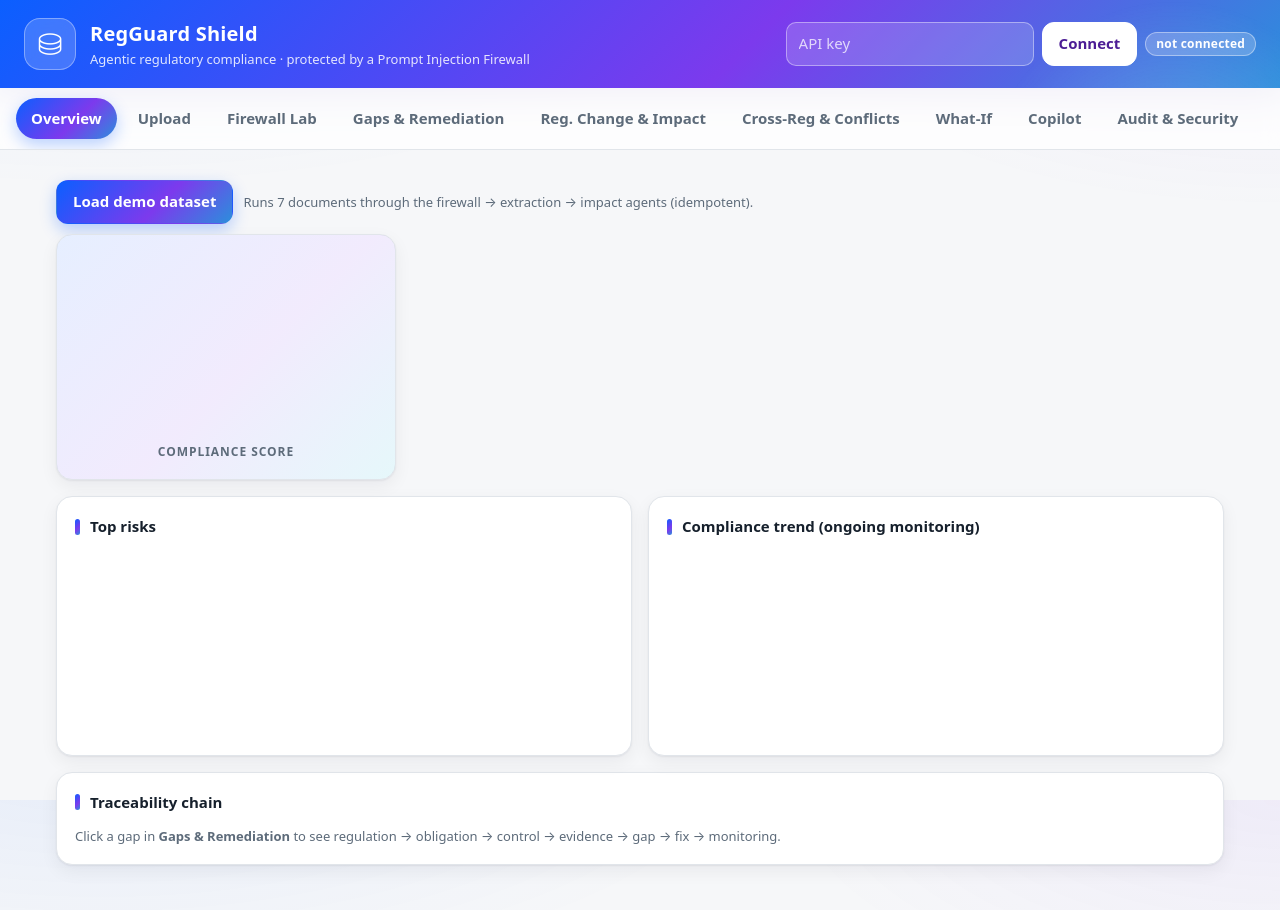
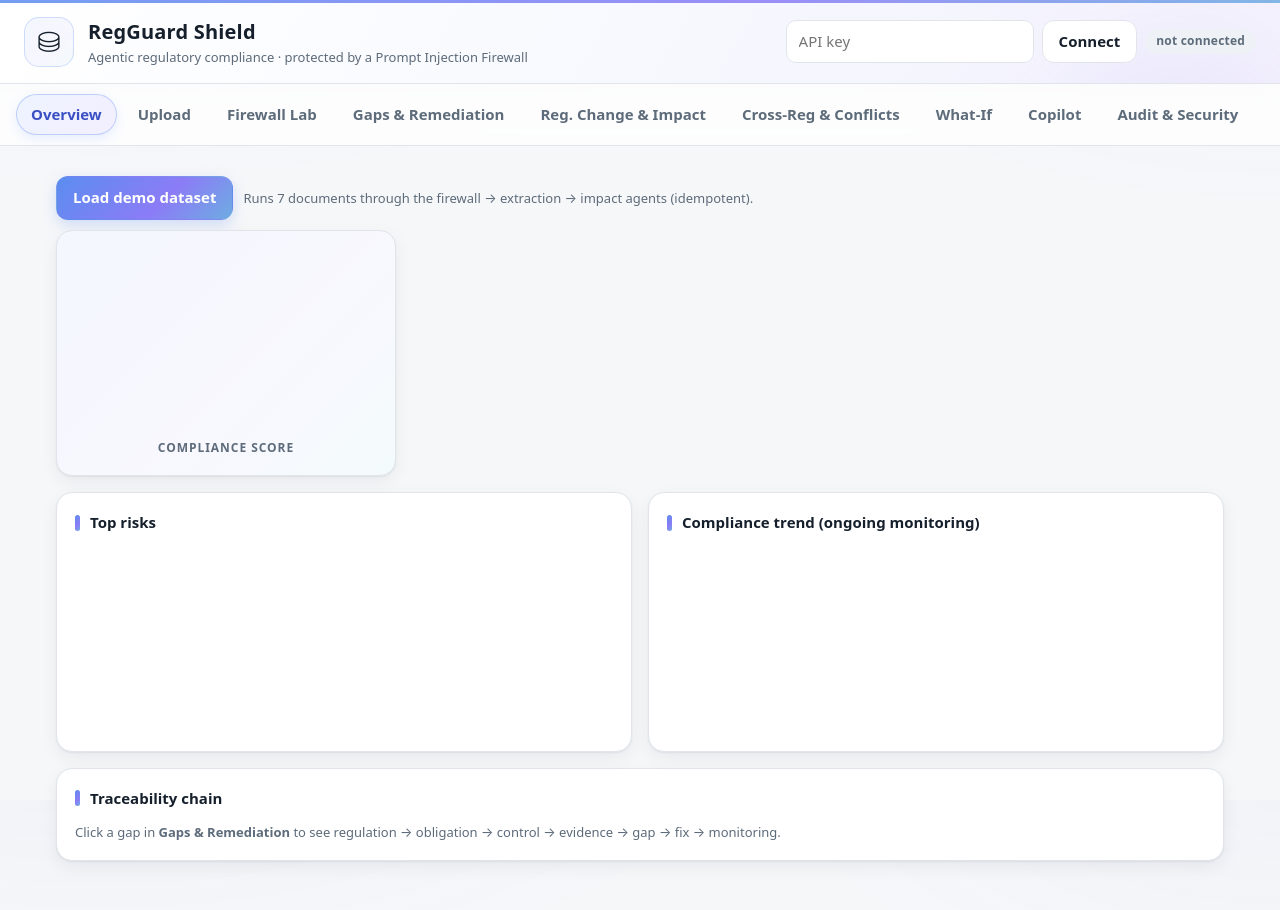
Before and after one commit to bhadauriasagar123/GitGaurd, a plain HTML site: page static/index.html in a window 1280 px wide. Drawn offline with Linux system fonts and the light colour scheme; no server answers.

Commit message:
UI: subtler, whiter palette (light header, tinted tabs, softer accents)

```diff
--- a/static/index.html
+++ b/static/index.html
@@ -3,7 +3,7 @@
 <head>
 <meta charset="utf-8">
 <meta name="viewport" content="width=device-width, initial-scale=1">
-<meta name="theme-color" content="#7c3aed">
+<meta name="theme-color" content="#f6f8fe">
 <title>RegGuard Shield</title>
 <link rel="stylesheet" href="/static/style.css">
 </head>
--- a/static/style.css
+++ b/static/style.css
@@ -2,8 +2,8 @@
 :root{
   --bg:#f6f7f9;--card:#fff;--ink:#16202c;--muted:#5d6b7a;--line:#e1e5ea;--brand:#0b5fff;--violet:#7c3aed;--cyan:#06b6d4;--pink:#ec4899;
   --ok:#12805c;--warn:#b7791f;--bad:#c53030;--crit:#8b1d1d;--chip:#eef2f7;
-  --g-brand:linear-gradient(135deg,#0b5fff 0%,#7c3aed 58%,#06b6d4 120%);
-  --g-brand-soft:linear-gradient(135deg,rgba(11,95,255,.10),rgba(124,58,237,.10) 55%,rgba(6,182,212,.10));
+  --g-brand:linear-gradient(135deg,#5b8def 0%,#8b7cf6 60%,#5fc4d8 120%);   /* softened accent (was a saturated blue) */
+  --g-brand-soft:linear-gradient(135deg,rgba(91,141,239,.07),rgba(139,124,246,.06) 55%,rgba(95,196,216,.07));
   --g-ok:linear-gradient(135deg,#12a37a,#06b6d4);--g-warn:linear-gradient(135deg,#f59e0b,#ef6c3a);--g-bad:linear-gradient(135deg,#ef4444,#be123c);--g-crit:linear-gradient(135deg,#be123c,#6b0f2a);
   --shadow:0 1px 2px rgba(16,24,40,.06),0 6px 18px rgba(16,24,40,.06);--shadow-lg:0 12px 32px rgba(11,95,255,.16),0 2px 6px rgba(16,24,40,.08);
   --r:16px;--ease:cubic-bezier(.2,.8,.2,1)}
@@ -11,25 +11,24 @@
 *{box-sizing:border-box}
 html{scroll-behavior:smooth}
 body{margin:0;color:var(--ink);font:15px/1.55 system-ui,-apple-system,"Segoe UI",Roboto,sans-serif;
-  background:radial-gradient(1100px 420px at 8% -8%,rgba(11,95,255,.07),transparent 60%),radial-gradient(900px 380px at 100% 0%,rgba(124,58,237,.06),transparent 55%),var(--bg);background-attachment:fixed}
+  background:radial-gradient(1100px 420px at 8% -8%,rgba(91,141,239,.045),transparent 60%),radial-gradient(900px 380px at 100% 0%,rgba(139,124,246,.035),transparent 55%),var(--bg);background-attachment:fixed}
 h1{font-size:20px;margin:0;letter-spacing:.2px}
 h2{font-size:15px;margin:0 0 12px;display:flex;gap:10px;align-items:center;font-weight:700}
 h2::before{content:"";width:5px;height:16px;border-radius:4px;background:var(--g-brand);flex:none}
 p{margin:0}
 
 /* ---------- header (gradient hero) ---------- */
-.top{display:flex;flex-wrap:wrap;gap:14px;justify-content:space-between;align-items:center;padding:18px 24px;color:#fff;position:relative;overflow:hidden;
-  background:var(--g-brand);box-shadow:0 8px 28px rgba(76,29,149,.25)}
-.top::after{content:"";position:absolute;inset:-40% -10% auto auto;width:420px;height:420px;border-radius:50%;background:radial-gradient(circle,rgba(255,255,255,.22),transparent 65%);pointer-events:none;animation:float 9s ease-in-out infinite alternate}
+.top{display:flex;flex-wrap:wrap;gap:14px;justify-content:space-between;align-items:center;padding:16px 24px;color:var(--ink);position:relative;overflow:hidden;
+  background:linear-gradient(120deg,#ffffff 0%,#f6f8fe 55%,#f3f0fd 100%);border-bottom:1px solid var(--line);box-shadow:0 4px 18px rgba(16,24,40,.05)}
+.top::before{content:"";position:absolute;left:0;right:0;top:0;height:3px;background:var(--g-brand);opacity:.85}
+.top::after{content:"";position:absolute;inset:-50% -8% auto auto;width:380px;height:380px;border-radius:50%;background:radial-gradient(circle,rgba(139,124,246,.10),transparent 65%);pointer-events:none;animation:float 9s ease-in-out infinite alternate}
 .brand{display:flex;gap:14px;align-items:center;position:relative;z-index:1}
-.brand p{color:rgba(255,255,255,.85);font-size:13px}
-.logo{font-size:30px;width:52px;height:52px;display:grid;place-items:center;border-radius:16px;background:rgba(255,255,255,.18);backdrop-filter:blur(6px);box-shadow:inset 0 0 0 1px rgba(255,255,255,.35)}
+.brand p{color:var(--muted);font-size:13px}
+.logo{font-size:28px;width:50px;height:50px;display:grid;place-items:center;border-radius:15px;background:var(--g-brand-soft);box-shadow:inset 0 0 0 1px rgba(91,141,239,.25)}
 .auth{display:flex;gap:8px;align-items:center;flex-wrap:wrap;position:relative;z-index:1}
-.auth input{background:rgba(255,255,255,.16);border-color:rgba(255,255,255,.4);color:#fff;min-width:200px}
-.auth input::placeholder{color:rgba(255,255,255,.75)}
-.auth .btn{background:#fff;color:#4c1d95;border-color:#fff;font-weight:700}
-.auth .pill{background:rgba(255,255,255,.2);color:#fff;box-shadow:inset 0 0 0 1px rgba(255,255,255,.4)}
-.auth .pill.allow{background:linear-gradient(135deg,#10b981,#06b6d4)}
+.auth input{min-width:200px}
+.auth .pill{background:var(--chip);color:var(--muted)}
+.auth .pill.allow{background:linear-gradient(135deg,#dff6ec,#dff3f8);color:#0f7a58;box-shadow:inset 0 0 0 1px rgba(16,185,129,.35)}
 
 /* ---------- inputs / buttons ---------- */
 input,select,textarea{font:inherit;color:var(--ink);background:var(--card);border:1px solid var(--line);border-radius:10px;padding:9px 12px;max-width:100%;transition:border-color .2s,box-shadow .2s}
@@ -39,7 +38,7 @@ button:focus-visible,.drop:focus-visible{outline:3px solid rgba(11,95,255,.45);o
 .btn{font:inherit;font-weight:600;border:1px solid var(--line);background:var(--card);color:var(--ink);padding:9px 16px;border-radius:12px;cursor:pointer;position:relative;transition:transform .15s var(--ease),box-shadow .2s,border-color .2s,filter .2s}
 .btn:hover{transform:translateY(-2px);box-shadow:var(--shadow-lg);border-color:var(--brand)}
 .btn:active{transform:translateY(0) scale(.98)}
-.btn.primary{background:var(--g-brand);color:#fff;border-color:transparent;box-shadow:0 6px 16px rgba(11,95,255,.28)}
+.btn.primary{background:var(--g-brand);color:#fff;border-color:transparent;box-shadow:0 5px 14px rgba(91,141,239,.25)}
 .btn.primary:hover{filter:brightness(1.08) saturate(1.1)}
 .btn.small{padding:4px 11px;font-size:12px;border-radius:9px}
 .btn:disabled{opacity:.55;cursor:wait;transform:none}
@@ -52,7 +51,7 @@ button:focus-visible,.drop:focus-visible{outline:3px solid rgba(11,95,255,.45);o
 .tabs::-webkit-scrollbar{display:none}
 .tabs button{border:0;background:transparent;color:var(--muted);padding:9px 15px;cursor:pointer;font:inherit;font-weight:600;white-space:nowrap;border-radius:999px;transition:all .2s var(--ease)}
 .tabs button:hover{color:var(--ink);background:var(--g-brand-soft);transform:translateY(-1px)}
-.tabs button.on{color:#fff;background:var(--g-brand);box-shadow:0 6px 16px rgba(11,95,255,.28)}
+.tabs button.on{color:#3b4fc4;background:linear-gradient(135deg,#eef3ff,#f3efff);box-shadow:inset 0 0 0 1px rgba(91,141,239,.35),0 4px 12px rgba(91,141,239,.14)}
 @media (prefers-color-scheme:dark){.tabs{background:rgba(22,29,39,.8)}}
 
 main{max-width:1200px;margin:0 auto;padding:20px 16px 72px}
@@ -76,7 +75,7 @@ main{max-width:1200px;margin:0 auto;padding:20px 16px 72px}
 .kpis{display:grid;grid-template-columns:repeat(auto-fit,minmax(150px,1fr));gap:14px}
 .kpi{position:relative;background:var(--card);border:1px solid var(--line);border-radius:var(--r);padding:16px 16px 14px;overflow:hidden;box-shadow:var(--shadow);
   transition:transform .25s var(--ease),box-shadow .25s;animation:rise .5s var(--ease) both;animation-delay:calc(var(--i,0)*60ms)}
-.kpi::before{content:"";position:absolute;left:0;top:0;right:0;height:4px;background:var(--g-brand)}
+.kpi::before{content:"";position:absolute;left:0;top:0;right:0;height:3px;background:var(--g-brand);opacity:.7}
 .kpi:hover{transform:translateY(-4px);box-shadow:var(--shadow-lg)}
 .kpi b{display:block;font-size:30px;line-height:1.15;font-weight:800;background:var(--g-brand);-webkit-background-clip:text;background-clip:text;color:transparent}
 .kpi b.bad{background:var(--g-bad);-webkit-background-clip:text;background-clip:text}
@@ -118,7 +117,7 @@ canvas{max-width:100%}
 .form-grid[hidden]{display:none}
 .field{display:flex;flex-direction:column;gap:5px;font-size:12px;font-weight:700;color:var(--muted);text-transform:uppercase;letter-spacing:.04em}
 .field input,.field select{text-transform:none;font-weight:400;letter-spacing:0;font-size:14px}
-.drop{border:2px dashed #b9c6e4;border-radius:16px;padding:26px;text-align:center;cursor:pointer;background:var(--g-brand-soft);transition:all .25s var(--ease);margin:12px 0}
+.drop{border:2px dashed #cfd8ec;border-radius:16px;padding:26px;text-align:center;cursor:pointer;background:var(--g-brand-soft);transition:all .25s var(--ease);margin:12px 0}
 .drop:hover,.drop.over{border-color:var(--brand);transform:scale(1.01);box-shadow:var(--shadow-lg)}
 .drop b{display:block;font-size:16px}.drop .hint{margin-top:4px}
 .drop .big{font-size:34px;display:block;margin-bottom:4px}
```
